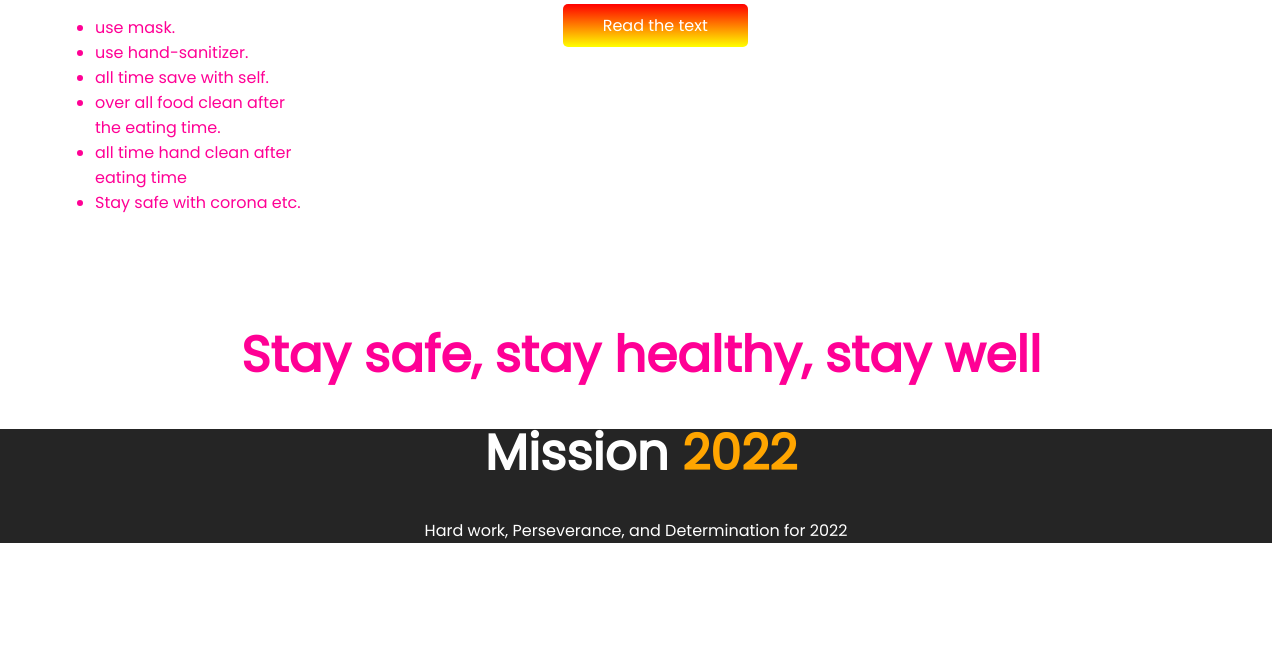
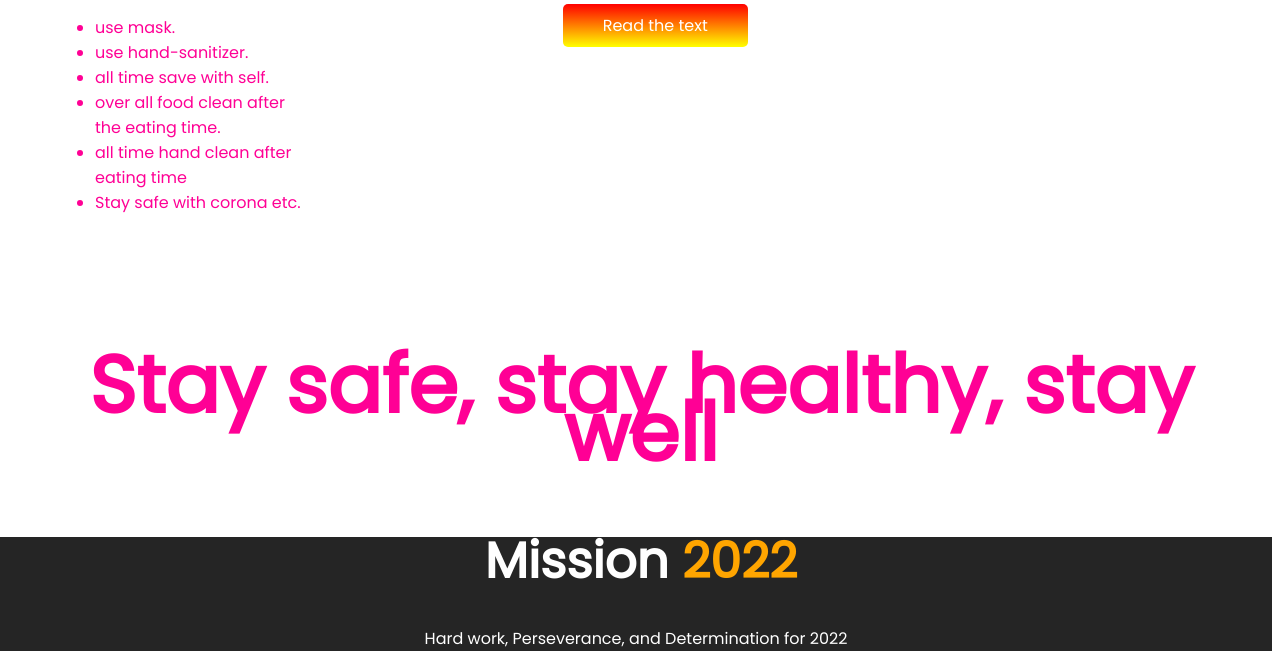
Before and after one commit to AzmatAli1/my-portfolio, a plain HTML site: page index.html in a window 1280 px wide. Shown: the part 3052-3719 px from the top of the page. Before the commit the page ends 3611 px from the top, so only its background shows below. Drawn offline with Linux system fonts and the light colour scheme.

Commit message:
my-portfolio

```diff
--- a/style.css
+++ b/style.css
@@ -120,7 +120,9 @@ h1{
 }
 .stay-safe{
     text-align: center;
-    color:rgb(255, 0, 149)
+    color:rgb(255, 0, 149);
+    font-size: 80px;
+
 }
 footer{
     text-align: center;
```
